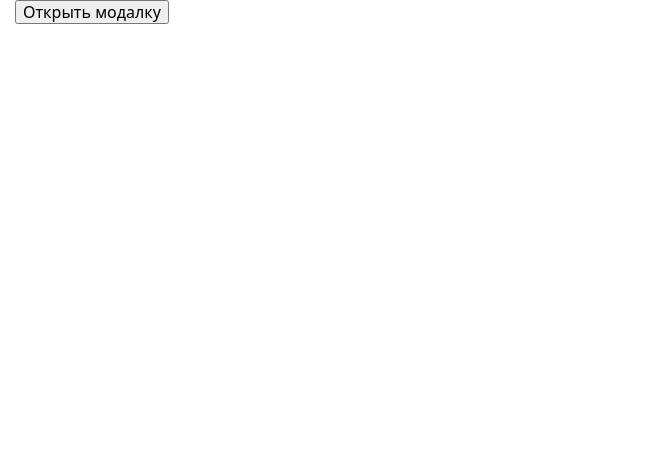
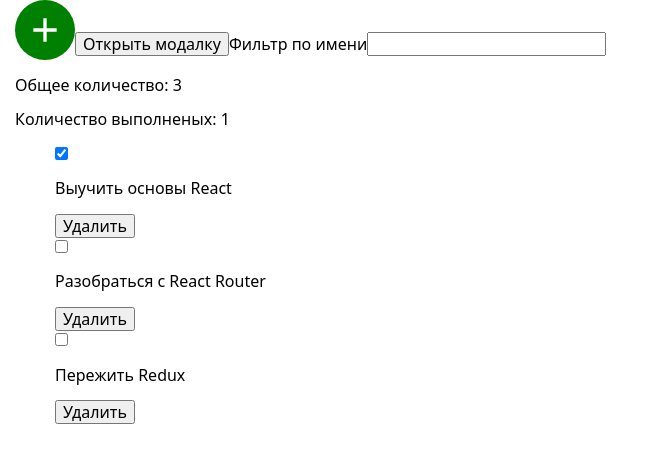
Before and after one commit to Viktor2020arey/react-homework-2, a React (Create React App) app: page / in a window 1280 px wide. Shown: the top 462 px of the page, without its empty margins (0-654 px from the left). Built offline with nearby package versions, Linux system fonts and the light colour scheme.

Commit message:
Закончил 5 лекцию

```diff
--- a/src/App.js
+++ b/src/App.js
@@ -4,13 +4,16 @@ import Container from "./components/Container";
 // import Counter from "./components/Counter/Counter";
 // import Dropdown from "./components/Dropdown/Dropdown";
 // import ColorPicker from "./components/ColorPicker";
-// import TodoList from "./components/TodoList";
+import TodoList from "./components/TodoList";
 import initialTodos from "./todos.json";
 
-// import TodoEditor from "./components/TodoEditor";
-// import Filter from "./components/TodoList/Filter";
+import TodoEditor from "./components/TodoEditor";
+import Filter from "./components/TodoList/Filter";
 
 import Modal from "./components/Modal";
+
+import IconButton from "./components/IconButton";
+import { ReactComponent as AddIcon } from "./components/icons/add.svg";
 // import Form from "./components/form";
 // const colorPickerOptions = [
 //   { label: "red", color: "#F44336" },
@@ -41,11 +44,16 @@ class App extends Component {
   }
 
   componentDidUpdate(prevProps, prevState) {
-    console.log("App componentDidUpdate");
-    if (this.state.todos !== prevState.todos) {
-      console.log("Обновилось поле todos");
+    const nextTodos = this.state.todos;
+    const prevTodos = prevState.todos;
 
-      localStorage.setItem("todos", JSON.stringify(this.state.todos));
+    if (nextTodos !== prevTodos) {
+      console.log("Обновилось поле todos, записываю todos в хранилище");
+      localStorage.setItem("todos", JSON.stringify(nextTodos));
+    }
+
+    if (nextTodos.length > prevTodos.length && prevTodos.length !== 0) {
+      this.toggleModal();
     }
   }
 
@@ -59,6 +67,8 @@ class App extends Component {
     this.setState(({ todos }) => ({
       todos: [todo, ...todos],
     }));
+
+    // this.toggleModal();
   };
 
   deleteTodo = (todoId) => {
@@ -125,19 +135,18 @@ class App extends Component {
         {/* <Dropdown /> */}
         {/* <Counter initialValue={0} /> */}
 
+        <IconButton onClick={this.toggleModal} aria-label="Добавить тодо">
+          <AddIcon width="40" height="40" fill="#fff" />
+        </IconButton>
+
         {showModal && (
           <Modal onClose={this.toggleModal}>
-            <h1>Это контент Children</h1>
-            <button type="button" onClick={this.toggleModal}>
-              Закрыть
-            </button>
+            <TodoEditor onSubmit={this.addTodo} />
           </Modal>
         )}
         <button type="button" onClick={this.toggleModal}>
           Открыть модалку
         </button>
-
-        {/* <TodoEditor onSubmit={this.addTodo} />
 
         <Filter value={filter} onChange={this.changeFilter} />
 
@@ -150,7 +159,7 @@ class App extends Component {
           todos={visibleTodos}
           onDeleteTodo={this.deleteTodo}
           ontoggleCompleted={this.toggleCompleted}
-        /> */}
+        />
       </Container>
     );
   }
--- a/src/components/ColorPicker/ColorPicker.js
+++ b/src/components/ColorPicker/ColorPicker.js
@@ -1,8 +1,8 @@
-import React, { Component } from "react";
+import React, { PureComponent } from "react";
 import classNames from "classnames";
 import "./ColorPicker.css";
 
-class ColorPicker extends Component {
+class ColorPicker extends PureComponent {
   state = {
     activeOptionIdx: 2,
   };
--- /dev/null
+++ b/src/components/IconButton/IconButton.js
@@ -0,0 +1,22 @@
+import React from "react";
+import PropTypes from "prop-types";
+import "./IconButton.scss";
+
+const IconButton = ({ children, onClick, ...allyProps }) => (
+  <button type="button" className="IconButton" onClick={onClick} {...allyProps}>
+    {children}
+  </button>
+);
+
+IconButton.defaultProps = {
+  onClick: () => null,
+  children: null,
+};
+
+IconButton.propTypes = {
+  onClick: PropTypes.func,
+  children: PropTypes.node,
+  "aria-label": PropTypes.string.isRequired,
+};
+
+export default IconButton;
--- /dev/null
+++ b/src/components/IconButton/IconButton.scss
@@ -0,0 +1,14 @@
+.IconButton {
+  margin: 0;
+  padding: 10px;
+  border: none;
+  border-radius: 50%;
+  color: #fff;
+  font: inherit;
+  background-color: green;
+  cursor: pointer;
+
+  display: inline-flex;
+  align-items: center;
+  justify-content: center;
+}
--- /dev/null
+++ b/src/components/IconButton/index.js
@@ -0,0 +1 @@
+export { default } from "./IconButton";
--- /dev/null
+++ b/src/components/Todo/Todo.js
@@ -0,0 +1,21 @@
+import React from "react";
+
+const Todo = ({ text, completed, ontoggleCompleted, onDeleteTodo }) => {
+  return (
+    <div>
+      <input
+        type="checkbox"
+        className="TodoList__checkbox"
+        checked={completed}
+        onChange={ontoggleCompleted}
+      ></input>
+
+      <p className="TodoList__text">{text}</p>
+      <button type="button" className="TodoList__btn" onClick={onDeleteTodo}>
+        Удалить
+      </button>
+    </div>
+  );
+};
+
+export default Todo;
--- /dev/null
+++ b/src/components/Todo/index.js
@@ -0,0 +1 @@
+export { default } from "./Todo";
--- a/src/components/TodoList/TodoList.js
+++ b/src/components/TodoList/TodoList.js
@@ -1,5 +1,6 @@
 import React from "react";
 import classNames from "classnames";
+import Todo from "../Todo";
 import "./TodoList.css";
 
 const TodoList = ({ todos, onDeleteTodo, ontoggleCompleted }) => (
@@ -11,21 +12,12 @@ const TodoList = ({ todos, onDeleteTodo, ontoggleCompleted }) => (
           "TodoList__item--completed": completed,
         })}
       >
-        <input
-          type="checkbox"
-          className="TodoList__checkbox"
-          checked={completed}
-          onChange={() => ontoggleCompleted(id)}
-        ></input>
-
-        <p className="TodoList__text">{text}</p>
-        <button
-          type="button"
-          className="TodoList__btn"
-          onClick={() => onDeleteTodo(id)}
-        >
-          Удалить
-        </button>
+        <Todo
+          text={text}
+          completed={completed}
+          onDeleteTodo={() => onDeleteTodo(id)}
+          ontoggleCompleted={() => ontoggleCompleted(id)}
+        />
       </li>
     ))}
   </ul>
```
Also changed, not shown: src/components/icons/add.svg (added), src/components/icons/delete.svg (added).
